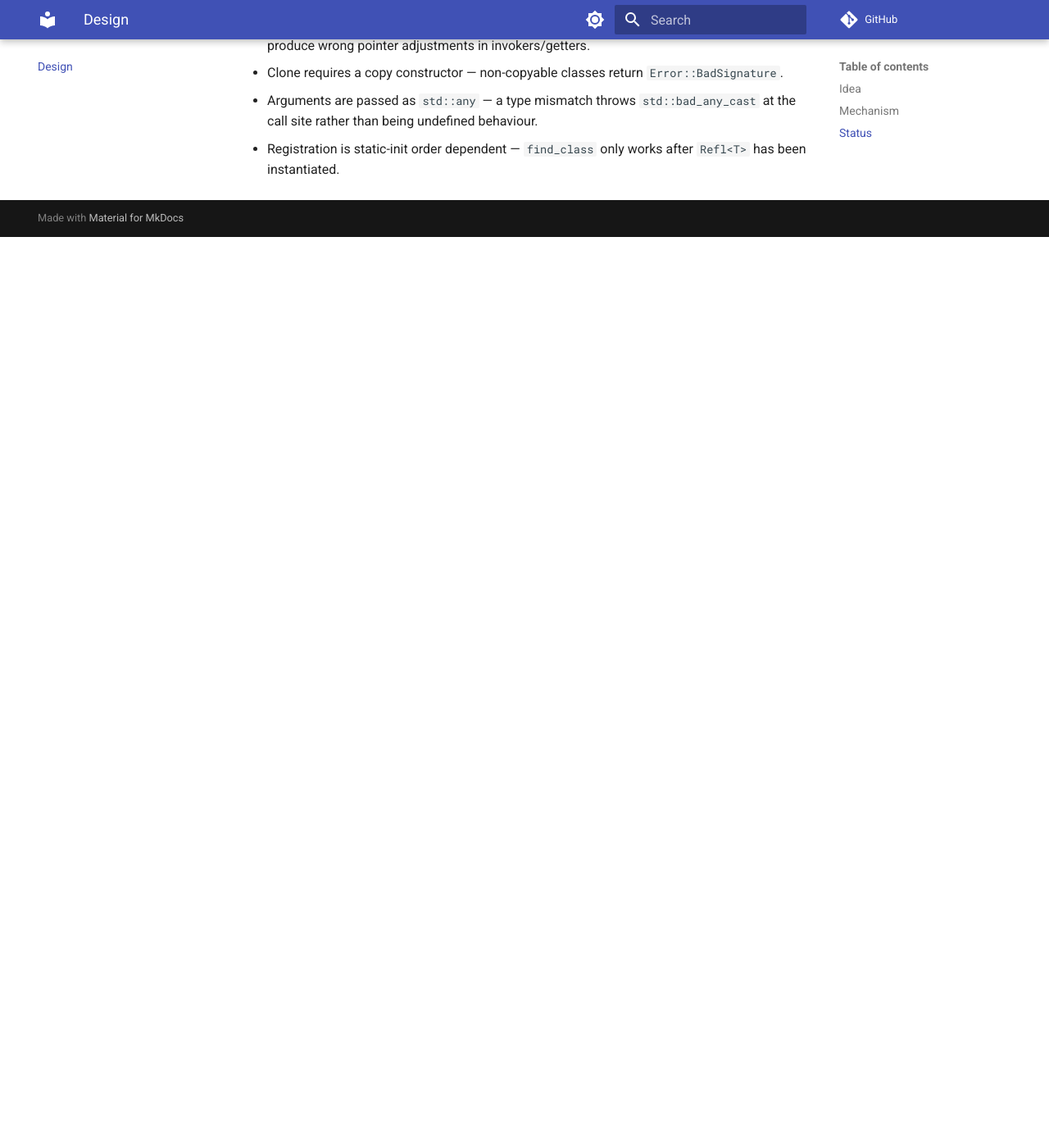
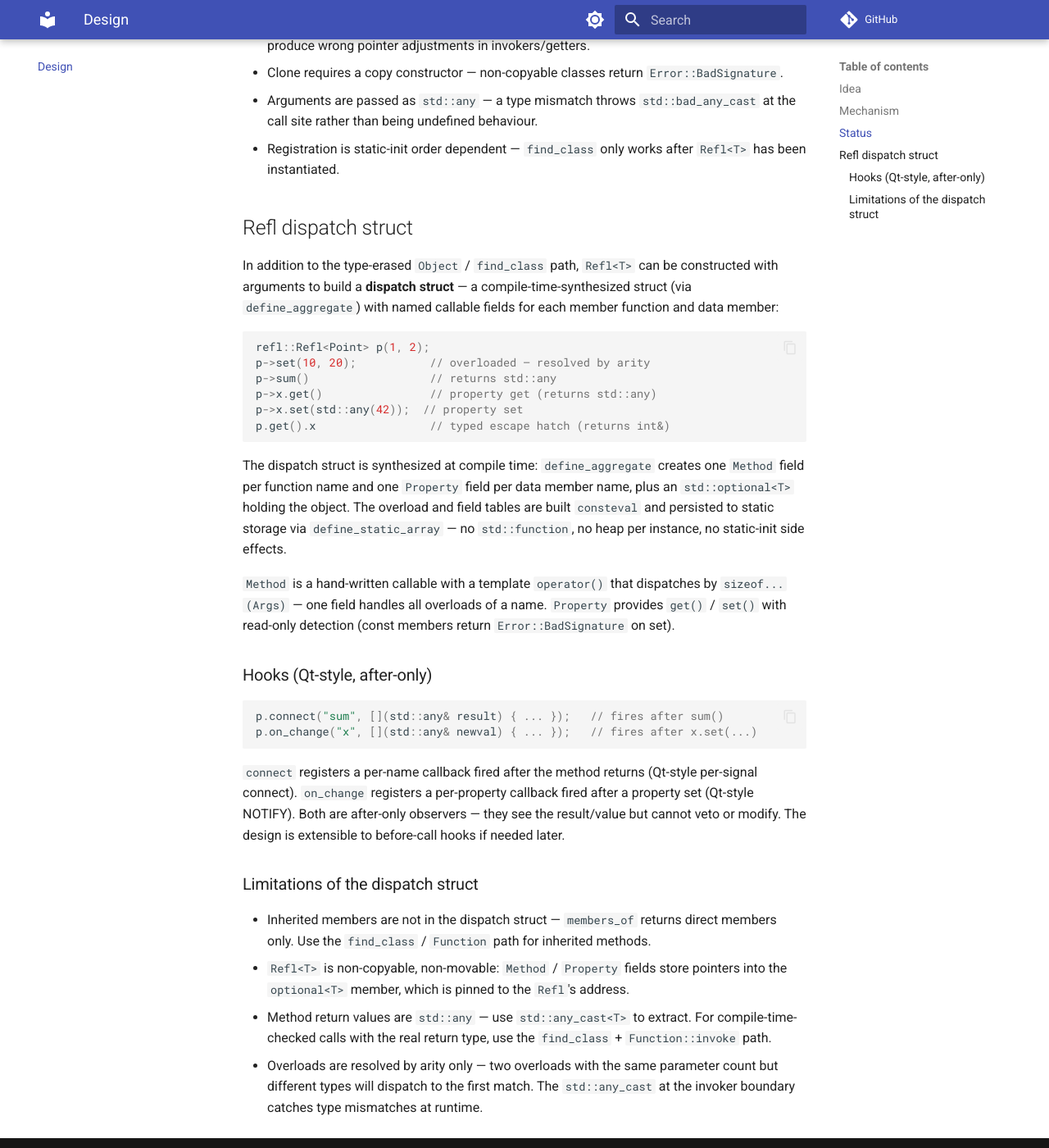
Before and after one commit to w2xel/refl, an MkDocs documentation site: the page built from docs/content/design.md, in a window 1280 px wide and 1400 px high, scrolled down 3025 px. Shown: the whole window at 82% size. Built offline with MkDocs 1.6.1 and Material for MkDocs 9.7.7, drawn with Linux system fonts in a browser that asks for light colours; comment, search, counter and statistics services are not loaded; before the commit the page ends 3314 px from its top, so only the background shows below that.

Commit message:
Add Refl<T> dispatch struct with compile-time-synthesized callable fields
Refl<T> now builds a dispatch struct via define_aggregate when
constructed with arguments. The struct has one Method field per function
name (overloads resolved by arity via template operator()) and one
Property field per data member, plus std::optional<T> holding the object.

Access via operator->: p->set(10, 20), p->sum(), p->x.get(), p->x.set().

Overload and field tables are built consteval and persisted to static
storage via define_static_array — no std::function, no heap per instance,
no static-init side effects. Method is a hand-written callable (~24 bytes,
function-pointer dispatch). Property provides get/set with read-only
detection.

Hooks (Qt-style, after-only): connect("name", cb) fires after method
invocation; on_change("field", cb) fires after property set. Both are
extensible to before-call hooks. Hook callbacks stored in node-based
std::map for stable references; Method/Property use function-pointer
trampolines, keeping the dispatch struct trivially copyable.

Default construction still works as a registration token (backward compat).
Refl<T> is non-copyable/non-movable (dispatch fields pin to address).

Limitation: inherited members are not in the dispatch struct (members_of
returns direct members only). Use find_class/Function for inherited access.

Generated by Mistral Vibe.
Co-Authored-By: Mistral Vibe <vibe@mistral.ai>

````diff
--- a/docs/content/design.md
+++ b/docs/content/design.md
@@ -130,3 +130,60 @@ Limitations (marked with `ponytail:` in the source):
   `std::bad_any_cast` at the call site rather than being undefined behaviour.
 - Registration is static-init order dependent — `find_class` only works after
   `Refl<T>` has been instantiated.
+
+## Refl<T> dispatch struct
+
+In addition to the type-erased `Object` / `find_class` path, `Refl<T>` can
+be constructed with arguments to build a **dispatch struct** — a
+compile-time-synthesized struct (via `define_aggregate`) with named
+callable fields for each member function and data member:
+
+```cpp
+refl::Refl<Point> p(1, 2);
+p->set(10, 20);           // overloaded — resolved by arity
+p->sum()                  // returns std::any
+p->x.get()                // property get (returns std::any)
+p->x.set(std::any(42));  // property set
+p.get().x                 // typed escape hatch (returns int&)
+```
+
+The dispatch struct is synthesized at compile time: `define_aggregate`
+creates one `Method` field per function name and one `Property` field per
+data member name, plus an `std::optional<T>` holding the object.  The
+overload and field tables are built `consteval` and persisted to static
+storage via `define_static_array` — no `std::function`, no heap per
+instance, no static-init side effects.
+
+`Method` is a hand-written callable with a template `operator()` that
+dispatches by `sizeof...(Args)` — one field handles all overloads of a
+name.  `Property` provides `get()` / `set()` with read-only detection
+(const members return `Error::BadSignature` on set).
+
+### Hooks (Qt-style, after-only)
+
+```cpp
+p.connect("sum", [](std::any& result) { ... });   // fires after sum()
+p.on_change("x", [](std::any& newval) { ... });   // fires after x.set(...)
+```
+
+`connect` registers a per-name callback fired after the method returns
+(Qt-style per-signal connect).  `on_change` registers a per-property
+callback fired after a property set (Qt-style NOTIFY).  Both are
+after-only observers — they see the result/value but cannot veto or
+modify.  The design is extensible to before-call hooks if needed later.
+
+### Limitations of the dispatch struct
+
+- Inherited members are not in the dispatch struct — `members_of` returns
+  direct members only.  Use the `find_class` / `Function` path for
+  inherited methods.
+- `Refl<T>` is non-copyable, non-movable: `Method` / `Property` fields
+  store pointers into the `optional<T>` member, which is pinned to the
+  `Refl`'s address.
+- Method return values are `std::any` — use `std::any_cast<T>` to extract.
+  For compile-time-checked calls with the real return type, use the
+  `find_class` + `Function::invoke` path.
+- Overloads are resolved by arity only — two overloads with the same
+  parameter count but different types will dispatch to the first match.
+  The `std::any_cast` at the invoker boundary catches type mismatches at
+  runtime.
````
Also changed, not shown: 3 other files.
